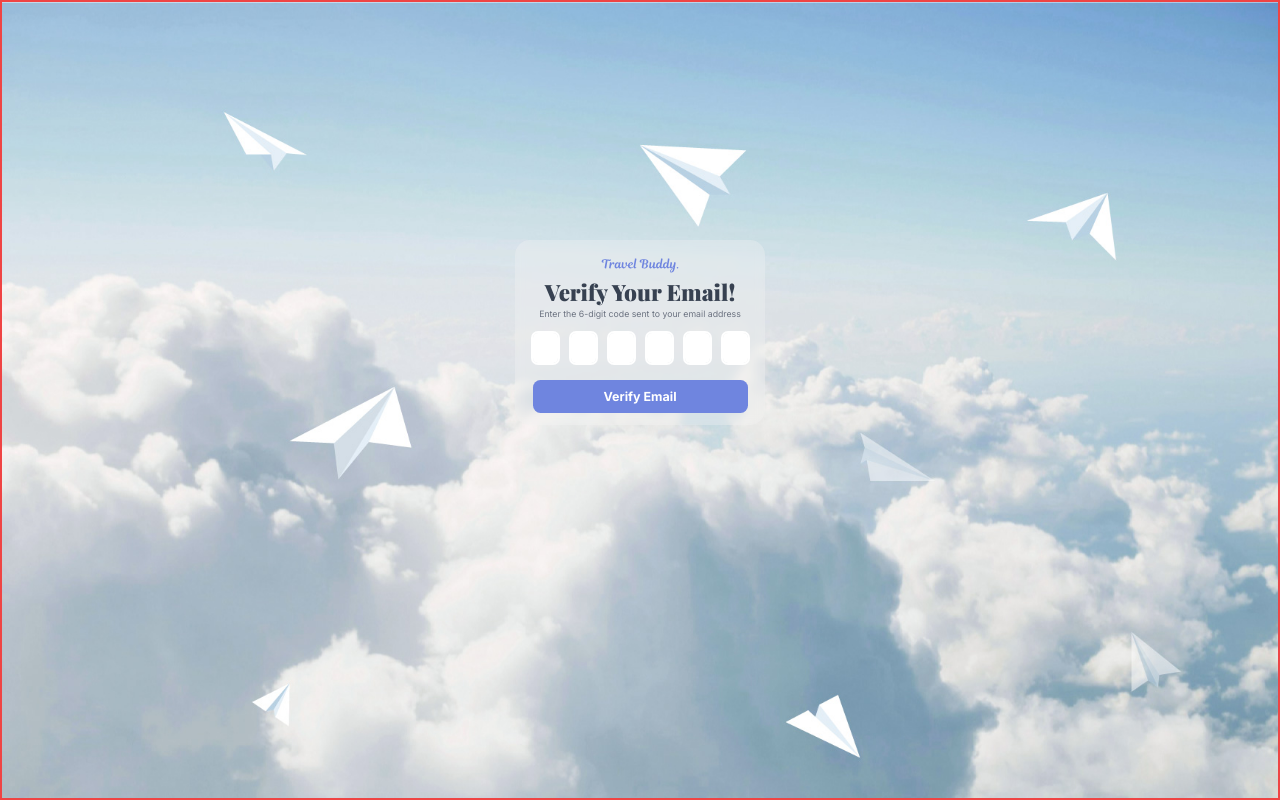
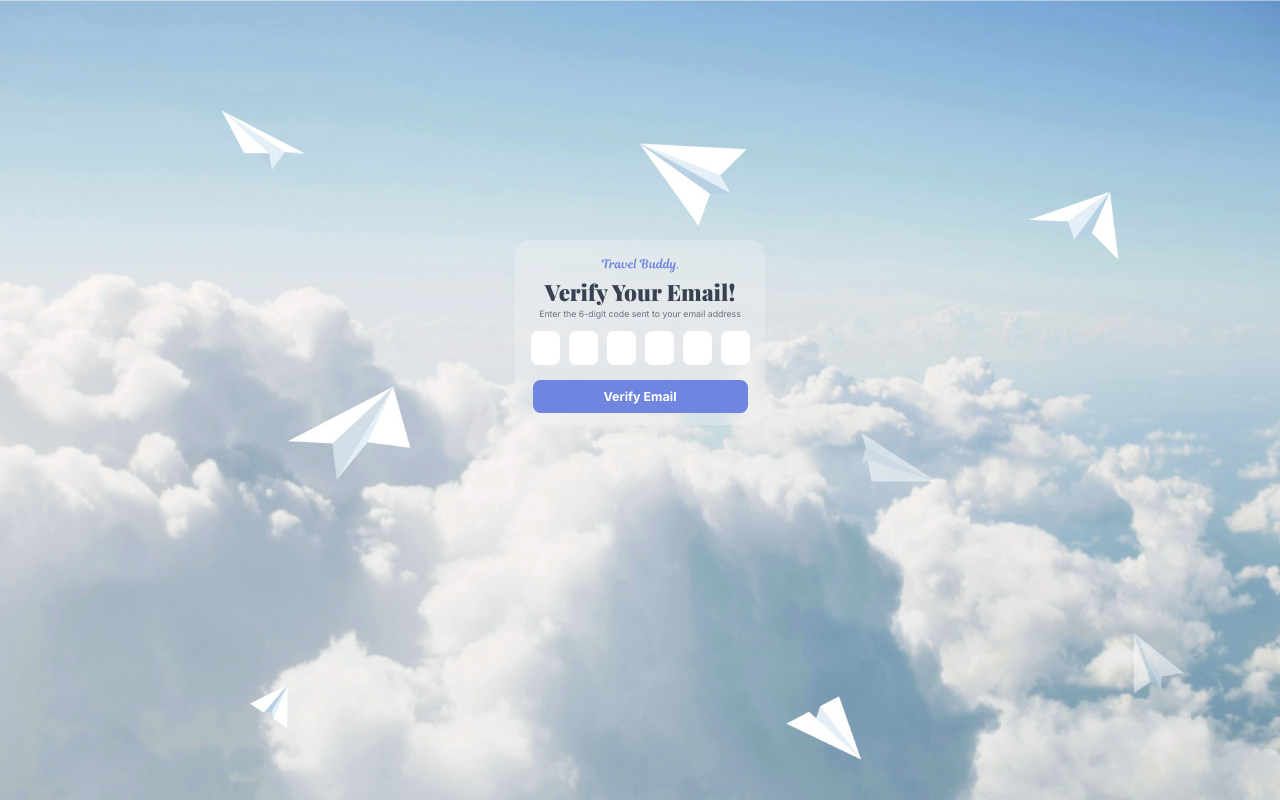
Before and after one commit to Gaurav-Nath-Dev/TravelBuddy_Project, a React (Vite) app in the folder frontend/: page /verify-email in a window 1280 px wide. Built offline with nearby package versions, Linux system fonts and the light colour scheme; no server answers; a web font is replaced by a local one.

Commit message:
email color change

```diff
--- a/frontend/src/pages/EmailVerificationPage.jsx
+++ b/frontend/src/pages/EmailVerificationPage.jsx
@@ -60,7 +60,7 @@ export const EmailVerificationPage = () => {
 
   return (
     <>
-      <section className=" bord flex justify-center h-[100svh] overflow-hidden bg-cloud_planes bg-center bg-no-repeat bg-cover">
+      <section className="flex justify-center h-[100svh] overflow-hidden bg-cloud_planes bg-center bg-no-repeat bg-cover">
       <motion.div
       initial={{ opacity: 0, y: -50}}
       animate={{ opacity:1, y:0 }}
--- a/frontend/src/pages/ForgotPasswordPage.jsx
+++ b/frontend/src/pages/ForgotPasswordPage.jsx
@@ -18,7 +18,7 @@ export const ForgotPasswordPage = () => {
 	};
 
 	return (
-      <section className=" bord flex justify-center h-[100svh] overflow-hidden bg-cloud_planes bg-center bg-no-repeat bg-cover items-center">
+      <section className="flex justify-center h-[100svh] overflow-hidden bg-cloud_planes bg-center bg-no-repeat bg-cover items-center">
       <motion.div className=" absolute text-center rounded-3xl  w-[35rem] h-fit bg-gray-100 bg-opacity-[.3] backdrop-blur-sm text-gray-500"
       initial={{ opacity: 0, y: 20 }}
       animate={{ opacity: 1, y:0 }}
--- a/frontend/src/pages/ResetPasswordPage.jsx
+++ b/frontend/src/pages/ResetPasswordPage.jsx
@@ -36,7 +36,7 @@ export const ResetPasswordPage = () => {
 	};
 
 	return (
-    <section className=" bord flex justify-center h-[100svh] overflow-hidden bg-cloud_planes bg-center bg-no-repeat bg-cover items-center">
+    <section className="flex justify-center h-[100svh] overflow-hidden bg-cloud_planes bg-center bg-no-repeat bg-cover items-center">
       <motion.div
       className=" absolute text-center rounded-3xl  w-[25rem] h-fit bg-gray-100 bg-opacity-[.3] backdrop-blur-sm text-gray-500"
 			initial={{ opacity: 0, y: 20 }}
```
